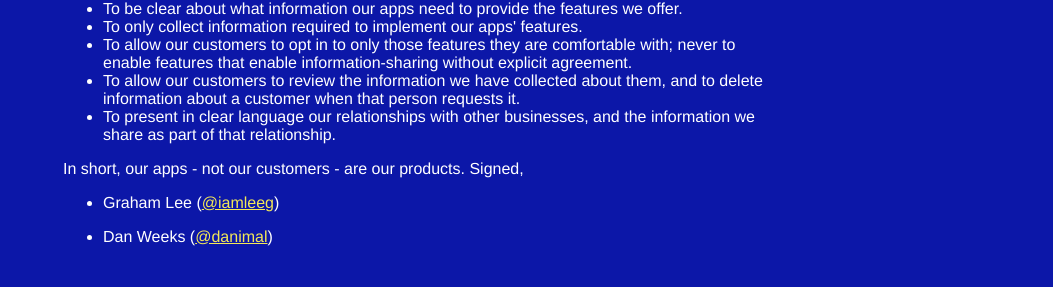
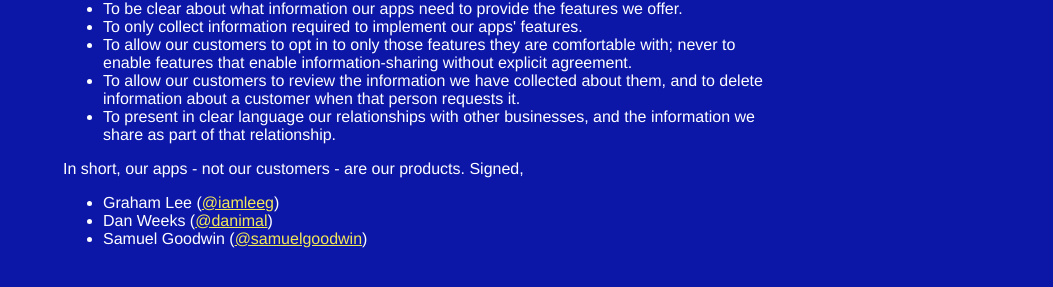
Before and after one commit to iamleeg/privacy-pledge, a plain HTML site: page index.html in a window 1280 px wide. Shown: the part 321-608 px from the top of the page, without its empty margins (227-1280 px from the left). Drawn offline with Linux system fonts and the light colour scheme.

Commit message:
Added my name.

```diff
--- a/index.html
+++ b/index.html
@@ -53,8 +53,11 @@ In short, our apps - not our customers - are our products.
 Signed,
 </p>
 
-<ul><li>Graham Lee (<a href="http://twitter.com/iamleeg">@iamleeg</a>)</li></ul>
-<ul><li>Dan Weeks (<a href="http://twitter.com/danimal">@danimal</a>)</li></ul>
+<ul>
+    <li>Graham Lee (<a href="http://twitter.com/iamleeg">@iamleeg</a>)</li>
+    <li>Dan Weeks (<a href="http://twitter.com/danimal">@danimal</a>)</li>
+    <li>Samuel Goodwin (<a href="http://twitter.com/samuelgoodwin">@samuelgoodwin</a>)</li>
+</ul>
   </div>
 
 </body>
```
